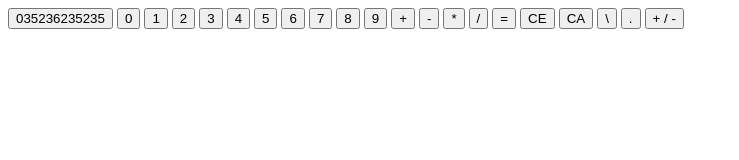
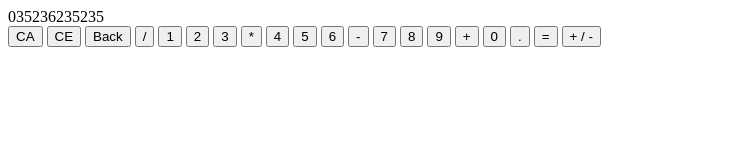
Before and after one commit to pbaki/Calculator, a plain HTML site: page index.html in a window 1280 px wide. Shown: the whole page, without its empty margins (0-739 px from the left). Drawn offline with Linux system fonts and the light colour scheme.

Commit message:
Created containers for screen and buttons and rearranged elements for flexbox

```diff
--- a/index.html
+++ b/index.html
@@ -9,28 +9,31 @@
 </head>
 <body>
     <div id="Container">
-        <button class="screen">035236235235</button>
-        <button class="number-0">0</button>
+        <div class="screen-container">
+            <div class="screen">035236235235</div>
+        </div>
+        <div class="button-container">
+            <button class="clear-all">CA</button>
+            <button class="clear-last">CE</button>
+            <button class="backspace">Back</button>
+            <button class="divide">/</button>
             <button class="number-1">1</button>
             <button class="number-2">2</button>
             <button class="number-3">3</button>
+            <button class="multiply">*</button>
             <button class="number-4">4</button>
             <button class="number-5">5</button>
             <button class="number-6">6</button>
+            <button class="subtract">-</button>
             <button class="number-7">7</button>
             <button class="number-8">8</button>
             <button class="number-9">9</button>
             <button class="add">+</button>
-        <button class="subtract">-</button>
-        <button class="multiply">*</button>
-        <button class="divide">/</button>
+            <button class="number-0">0</button>
+            <button class="decimal">.</button>
             <button class="equal">=</button>
-        <button class="clear-last">CE</button>
-        <button class="clear-all">CA</button>
-        <button class="backspace">\</button>
-        <button class="decimal">.</button>
             <button class="plus-minus">+ / -</button>
-
+        </div>
 
 
 
```
Lines whose indentation alone changed are shown as unchanged.
